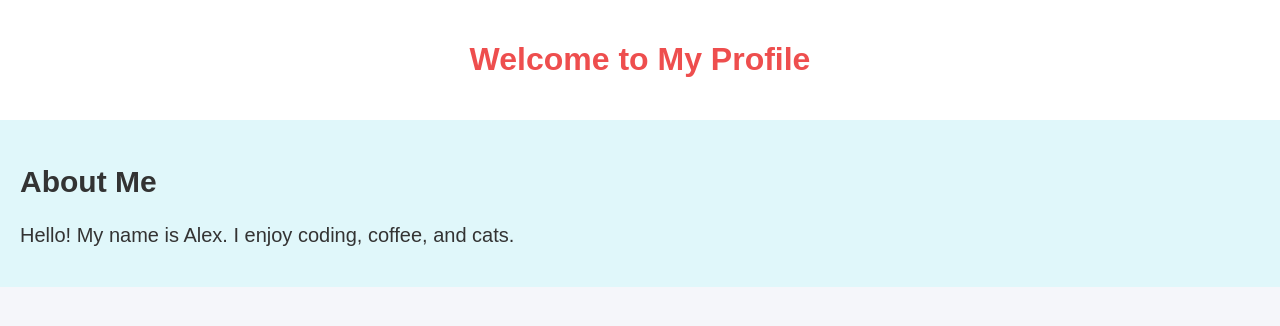
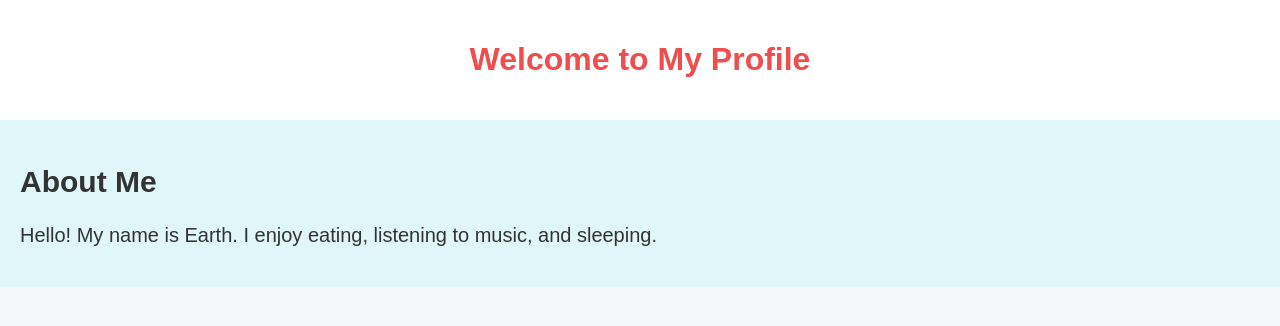
Before and after one commit to u6610830/basic_html, a plain HTML site: page public/profile_2.html in a window 1280 px wide. Drawn offline with Linux system fonts and the light colour scheme.

Commit message:
Update profile_2.html with personal details

```diff
--- a/public/profile_2.html
+++ b/public/profile_2.html
@@ -30,7 +30,7 @@
 
     <h2>About Me</h2>
 
-    <p>Hello! My name is Alex. I enjoy coding, coffee, and cats.</p>
+    <p>Hello! My name is Earth. I enjoy eating, listening to music, and sleeping.</p>
 
   </section>
 
```
